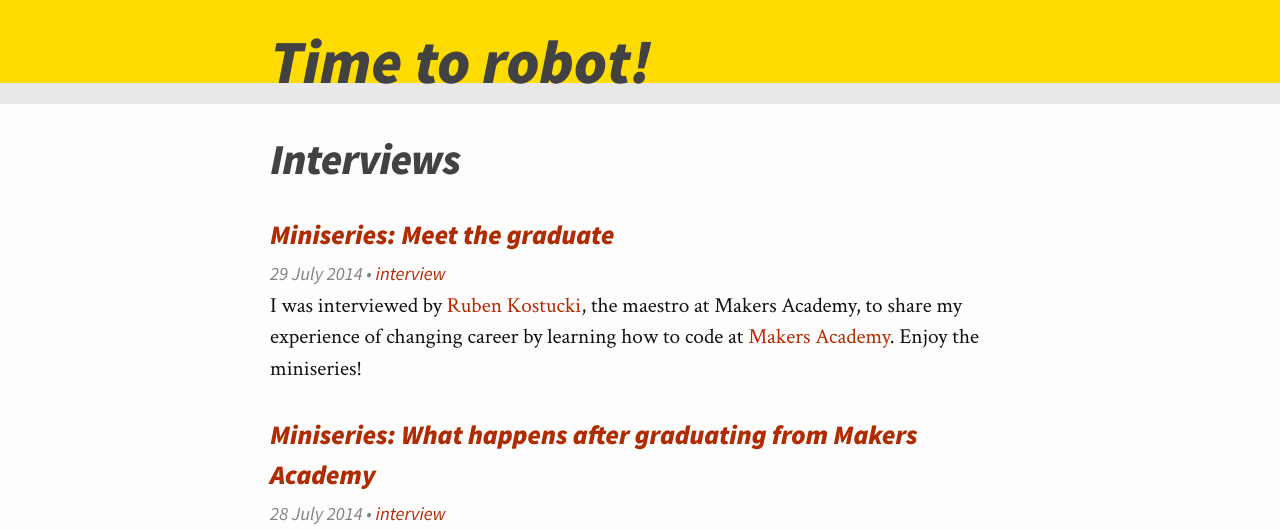
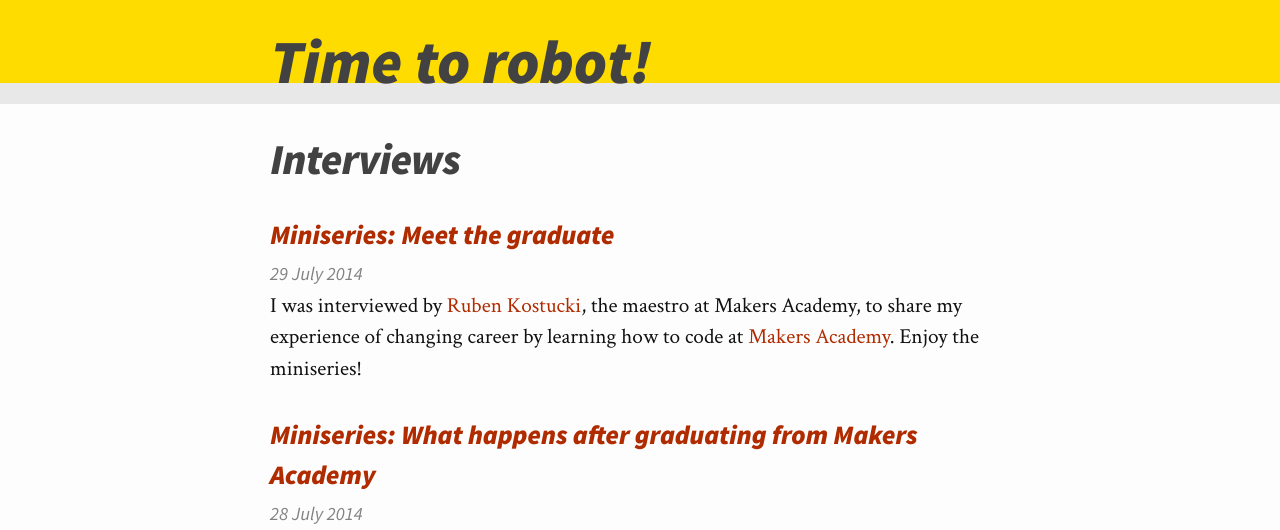
Before and after one commit to jamesjoshuahill/jamesjoshuahill.github.io, a Jekyll site: the page built from interview/index.html, in a window 1280 px wide and 1400 px high. Shown: the top 530 px of the window. Built offline with Jekyll 4.4.1, drawn with Linux system fonts in a browser that asks for light colours; some of the changed text lies outside the part shown; grey boxes are pictures that could not be loaded.

```diff
--- a/_includes/post-summary.html
+++ b/_includes/post-summary.html
@@ -5,7 +5,6 @@
 
   <span class="post-meta">
     {{ post.date | date: "%-d %B %Y" }}
-    {% for category in post.categories %} • <a href="/{{ category }}/">{{ category }}</a>{% endfor %}
   </span>
 
   <span class="post-excerpt">
--- a/_layouts/post.html
+++ b/_layouts/post.html
@@ -7,7 +7,6 @@ layout: default
     <h1 class="post-title">{{ page.title }}</h1>
     <p class="post-meta">
       {{ page.date | date: "%-d %B %Y" }}
-      {% for category in page.categories %} • <a href="/{{ category }}/">{{ category }}</a>{% endfor %}
     </p>
   </header>
 
```
